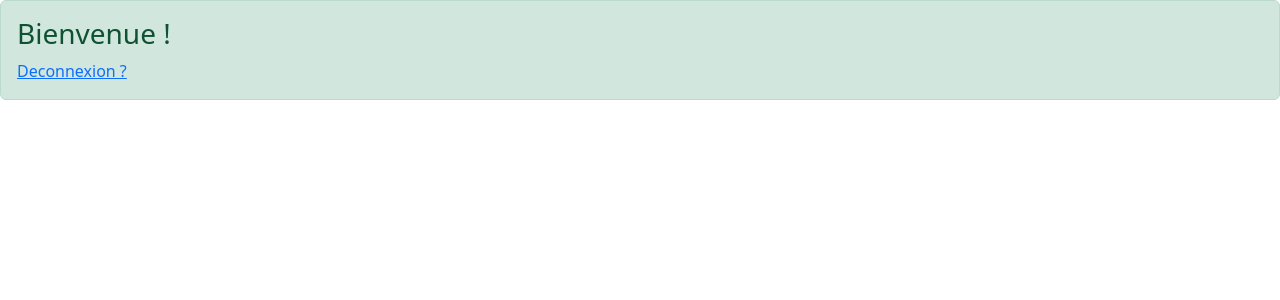
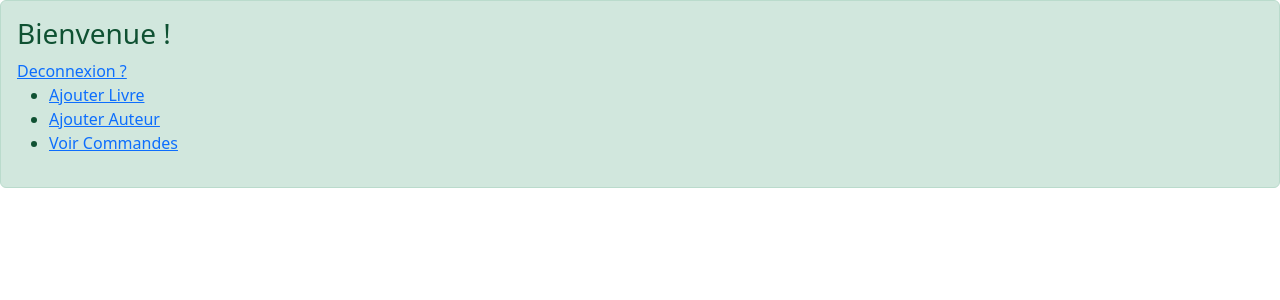
Before and after one commit to Alm4my/Bibliotheque, a Django app: page / in a window 1280 px wide. Shown: the top 300 px of the page. Run offline with Django 4.2, Linux system fonts and the light colour scheme; the visitor is signed in with stand-in values (Sample User, id 1); some libraries are stand-ins or nearby versions.

Commit message:
feat(static): ajouter liens a home

```diff
--- a/templates/home.html
+++ b/templates/home.html
@@ -12,6 +12,19 @@
     <div class="alert alert-success" role="alert">
         <h3>Bienvenue {{ user.nom }}!</h3>
         <a href="{% url 'logout' %}">Deconnexion ?</a>
+    {% if user.is_staff %}
+        <ul>
+            <li>
+                <a href="{% url 'book-create' %}">Ajouter Livre</a>
+            </li>
+            <li>
+                <a href="{% url 'author-create' %}">Ajouter Auteur</a>
+            </li>
+            <li>
+                <a href="{% url 'voir-commande' %}">Voir Commandes</a>
+            </li>
+        </ul>
+    {% endif %}
     </div>
 {% else %}
     <div class="alert alert-success" role="alert">
```
